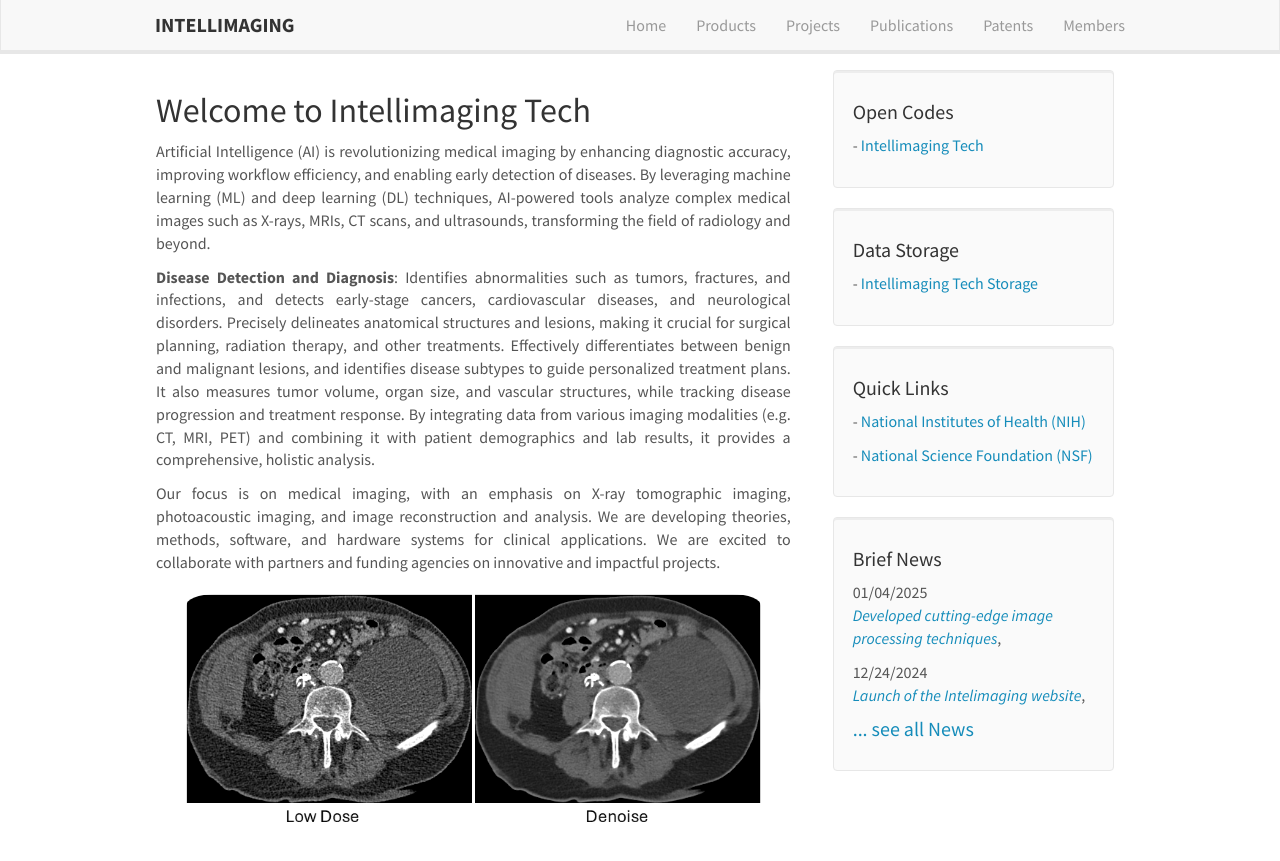
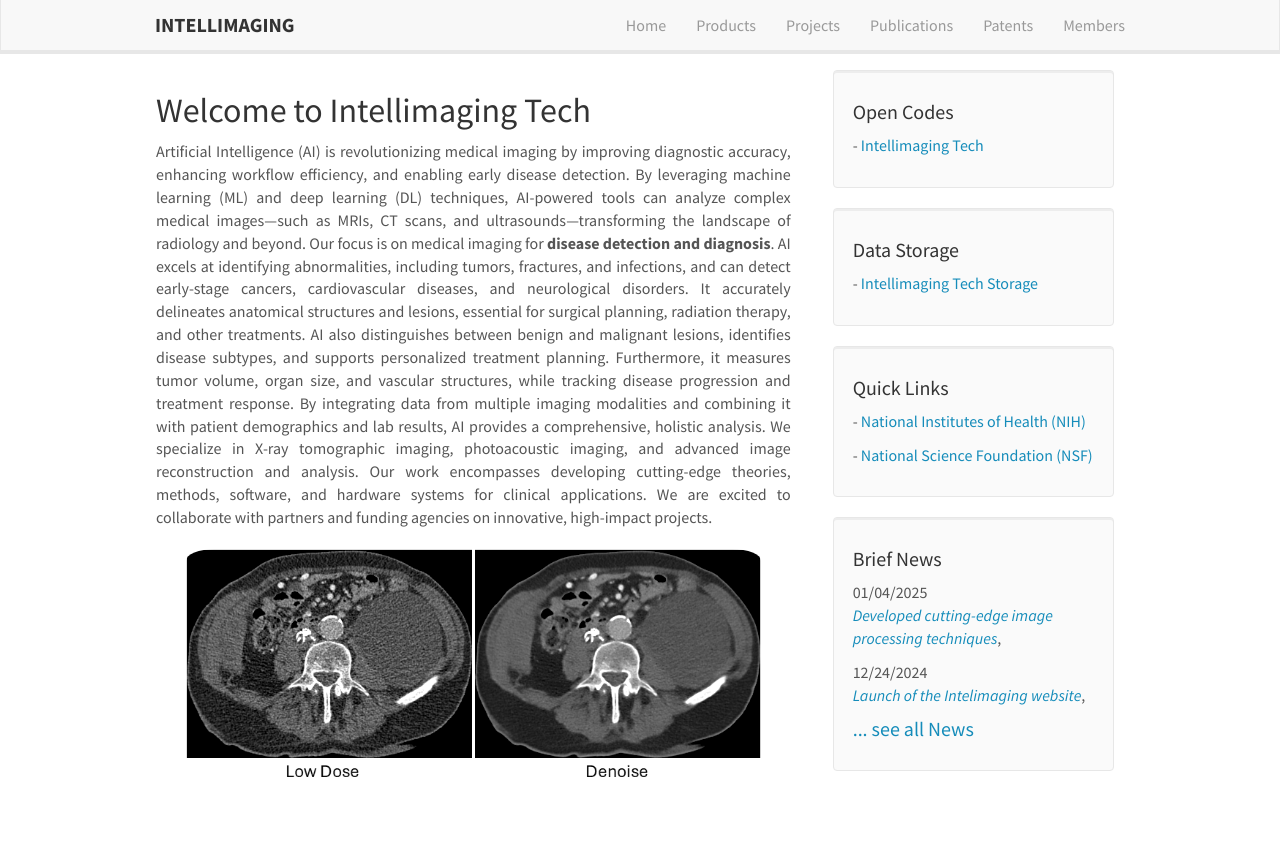
Before and after one commit to intellimaging/intellimaging.github.io, a Jekyll site: the page built from _pages/home.md, in a window 1280 px wide. Shown: the top 861 px of the page. Built offline with Jekyll 4.4.1, drawn with Linux system fonts in a browser that asks for light colours.

Commit message:
Update home.md

```diff
--- a/_pages/home.md
+++ b/_pages/home.md
@@ -5,12 +5,11 @@ excerpt: "Developing artificial intelligence technologies for medical imaging"
 sitemap: false
 permalink: /
 ---
-<p style="text-align: justify;">Artificial Intelligence (AI) is revolutionizing medical imaging by enhancing diagnostic accuracy, improving workflow efficiency, and enabling early detection of diseases. By leveraging machine learning (ML) and deep learning (DL) techniques, AI-powered tools analyze complex medical images such as X-rays, MRIs, CT scans, and ultrasounds, transforming the field of radiology and beyond.</p>
+<p style="text-align: justify;">Artificial Intelligence (AI) is revolutionizing medical imaging by improving diagnostic accuracy, enhancing workflow efficiency, and enabling early disease detection. By leveraging machine learning (ML) and deep learning (DL) techniques, AI-powered tools can analyze complex medical images—such as MRIs, CT scans, and ultrasounds—transforming the landscape of radiology and beyond.
 
-<p style="text-align: justify;"><b>Disease Detection and Diagnosis</b>: Identifies abnormalities such as tumors, fractures, and infections, and detects early-stage cancers, cardiovascular diseases, and neurological disorders. Precisely delineates anatomical structures and lesions, making it crucial for surgical planning, radiation therapy, and other treatments. Effectively differentiates between benign and malignant lesions, and identifies disease subtypes to guide personalized treatment plans. It also measures tumor volume, organ size, and vascular structures, while tracking disease progression and treatment response. By integrating data from various imaging modalities (e.g. CT, MRI, PET) and combining it with patient demographics and lab results, it provides a comprehensive, holistic analysis.</p>
+Our focus is on medical imaging for <b>disease detection and diagnosis</b>. AI excels at identifying abnormalities, including tumors, fractures, and infections, and can detect early-stage cancers, cardiovascular diseases, and neurological disorders. It accurately delineates anatomical structures and lesions, essential for surgical planning, radiation therapy, and other treatments. AI also distinguishes between benign and malignant lesions, identifies disease subtypes, and supports personalized treatment planning. Furthermore, it measures tumor volume, organ size, and vascular structures, while tracking disease progression and treatment response. By integrating data from multiple imaging modalities and combining it with patient demographics and lab results, AI provides a comprehensive, holistic analysis.
 
-<p style="text-align: justify;">Our focus is on medical imaging, with an emphasis on X-ray tomographic imaging, photoacoustic imaging, and image reconstruction and analysis. We are developing theories, methods, software, and hardware systems for clinical applications. We are excited to collaborate with partners and funding agencies on innovative and impactful projects.</p>
-
+We specialize in X-ray tomographic imaging, photoacoustic imaging, and advanced image reconstruction and analysis. Our work encompasses developing cutting-edge theories, methods, software, and hardware systems for clinical applications. We are excited to collaborate with partners and funding agencies on innovative, high-impact projects.</p>
 
 <div markdown="0" id="carousel" class="carousel slide" data-ride="carousel" data-interval="2500" data-pause="hover" >
     <!-- Menu
```
